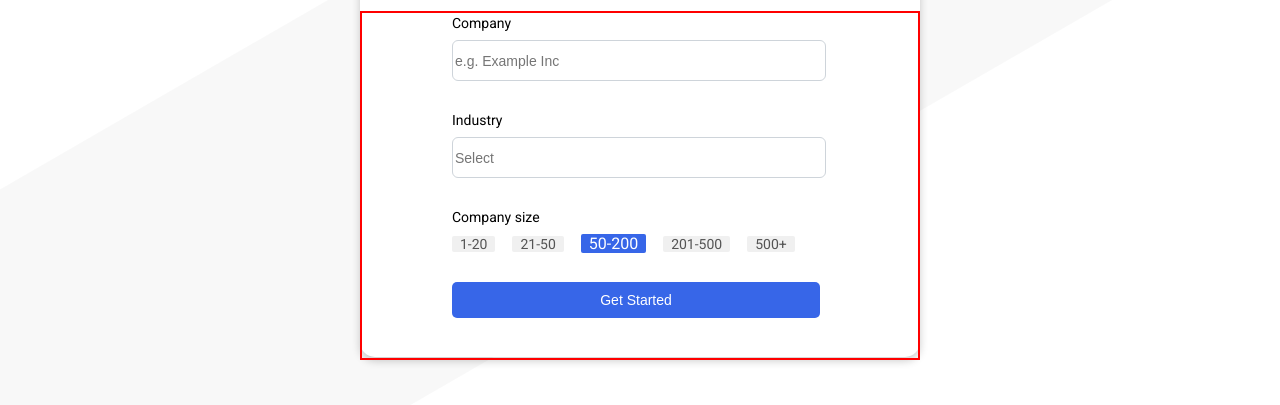
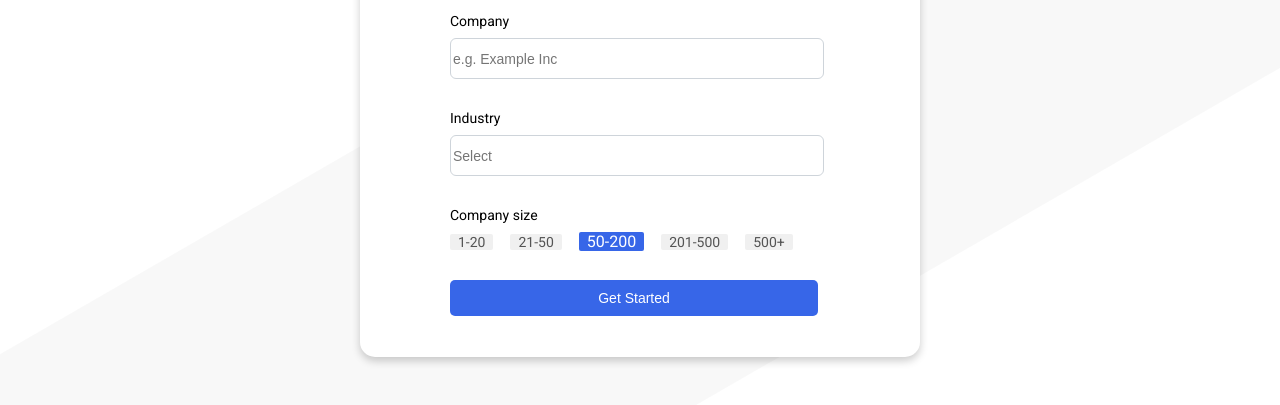
Before and after one commit to iu-sumon/job-assignment, a plain HTML site: page index.html in a window 1280 px wide. Shown: the part 313-718 px from the top of the page. Drawn offline with Linux system fonts and the light colour scheme.

Commit message:
card body added

```diff
--- a/style.css
+++ b/style.css
@@ -48,7 +48,7 @@ header a {
 }
 
 .form-body {
-    border: 2px solid red;
+
     padding: 0px 90px 40px 90px;
 }
 
@@ -154,9 +154,9 @@ header a {
 
 .rectangle-border {
     position:absolute;
-    top:100px;
+    top:260px;
     left:-127px;
-    width: 1753px;
+    width: 1770px;
     height: 392px;
     background: #F0F0F0;
     opacity: 0.45;
```
